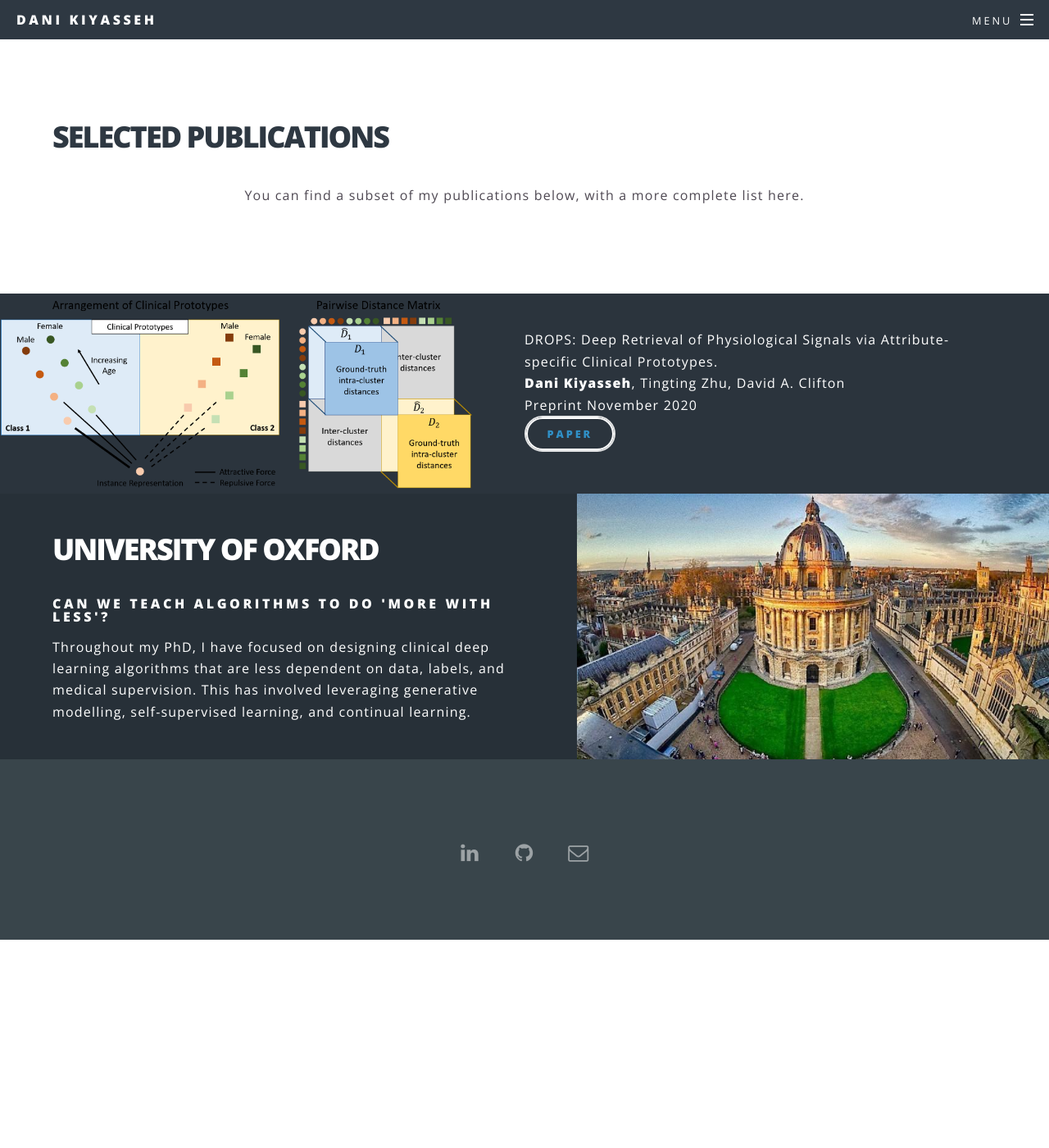
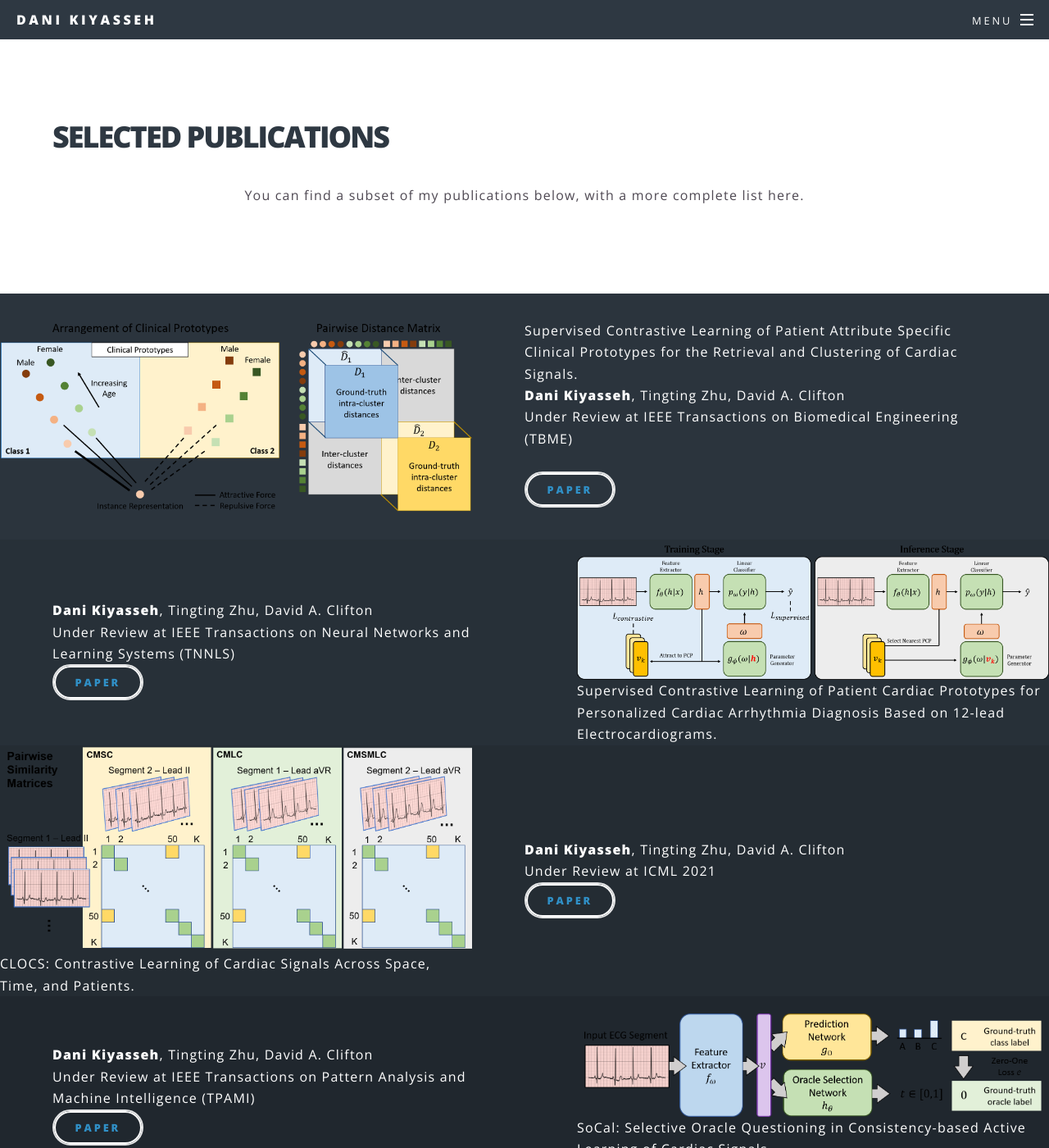
Before and after one commit to danikiyasseh/danikiyasseh.github.io, a Jekyll site: the page publications.html, which Jekyll copies as it is, in a window 1280 px wide and 1400 px high. Shown: the whole window at 82% size. Built offline with Jekyll 4.4.1, drawn with Linux system fonts in a browser that asks for light colours; a style sheet for code colours, icons or effects is not loaded; some of the changed text lies outside the part shown.

Commit message:
Update publications.html

```diff
--- a/publications.html
+++ b/publications.html
@@ -88,9 +88,9 @@
 					<section class="spotlight">
 			        		<div class="image"><img src="images/DROPS_summary_figure.png" alt="Ox" /></div><div class="content">
 
-			        		<p><a href="https://arxiv.org/abs/2011.14230">DROPS: Deep Retrieval of Physiological Signals via Attribute-specific Clinical Prototypes.</a> <br />
-<b>						Dani Kiyasseh</b>, Tingting Zhu, David A. Clifton <br />
-						Preprint November 2020 <br />
+			        		<p><a href="https://arxiv.org/abs/2011.14230">Supervised Contrastive Learning of Patient Attribute Specific Clinical Prototypes for the Retrieval and Clustering of Cardiac Signals.</a> <br />
+						<b>Dani Kiyasseh</b>, Tingting Zhu, David A. Clifton <br />
+						Under Review at IEEE Transactions on Biomedical Engineering (TBME) <br /> <br />
 						<a href="https://arxiv.org/abs/2011.14230" class="button style2"><b>paper</b></a>
 						</p>
 
@@ -98,11 +98,75 @@
 			        	</section>
 
 			        	<section class="spotlight">
-			        		<div class="image"><img src="images/oxford.jpg" alt="Ox" /></div><div class="content">
-			        		<h2><a href="https://eng.ox.ac.uk/chi/team/">University of Oxford</a></h2>
-						<h1>Can we teach algorithms to do 'more with less'?</h1>
-						<p> Throughout my PhD, I have focused on designing clinical deep learning algorithms that are less dependent on data, labels, and medical supervision. This has involved leveraging generative modelling, self-supervised learning, and continual learning. </p>
-			        		</div>
+			        		<div class="image"><img src="images/PCPs_summary_figure.png" alt="Ox" />Supervised Contrastive Learning of Patient Cardiac Prototypes for Personalized Cardiac Arrhythmia Diagnosis Based on 12-lead Electrocardiograms.</div><div class="content">
+
+			        		<p><a href="https://arxiv.org/abs/2011.14227"></a> <br />
+						<b>Dani Kiyasseh</b>, Tingting Zhu, David A. Clifton <br />
+						Under Review at IEEE Transactions on Neural Networks and Learning Systems (TNNLS) <br />
+						<a href="https://arxiv.org/abs/2011.14227" class="button style2"><b>paper</b></a>
+						</p>
+
+						</div>
+			        	</section>
+
+					<section class="spotlight">
+			        		<div class="image"><img src="images/CLOCS_summary_figure.png" alt="Ox" />CLOCS: Contrastive Learning of Cardiac Signals Across Space, Time, and Patients.</div><div class="content">
+
+			        		<p><a href="https://arxiv.org/abs/2005.13249"></a> <br />
+						<b>Dani Kiyasseh</b>, Tingting Zhu, David A. Clifton <br />
+						Under Review at ICML 2021 <br />
+						<a href="https://arxiv.org/abs/2005.13249" class="button style2"><b>paper</b></a>
+						</p>
+
+						</div>
+			        	</section>
+
+					<section class="spotlight">
+			        		<div class="image"><img src="images/SoCal_summary_figure.png" alt="Ox" />SoCal: Selective Oracle Questioning in Consistency-based Active Learning of Cardiac Signals.</div><div class="content">
+
+			        		<p><a href="https://arxiv.org/abs/2004.09557"></a> <br />
+						<b>Dani Kiyasseh</b>, Tingting Zhu, David A. Clifton <br />
+						Under Review at IEEE Transactions on Pattern Analysis and Machine Intelligence (TPAMI) <br />
+						<a href="https://arxiv.org/abs/2004.09557" class="button style2"><b>paper</b></a>
+						</p>
+
+						</div>
+			        	</section>
+
+					<section class="spotlight">
+			        		<div class="image"><img src="images/CLOPS_summary_figure.png" alt="Ox" />A Clinical Deep Learning Framework for Continually Learning from Cardiac Signals Across Diseases, Time, and Modalities.</div><div class="content">
+
+			        		<p><a href="https://arxiv.org/abs/2004.09578"></a> <br />
+						<b>Dani Kiyasseh</b>, Tingting Zhu, David A. Clifton <br />
+						Under Review at Nature Communications <br />
+						<a href="https://arxiv.org/abs/2004.09578" class="button style2"><b>paper</b></a>
+						</p>
+
+						</div>
+			        	</section>
+
+					<section class="spotlight">
+			        		<div class="image"><img src="images/RBME_summary_figure.png" alt="Ox" />The Promise of Clinical Decision Support Systems Targetting Low-Resource Settings.</div><div class="content">
+
+			        		<p><a href="https://ieeexplore.ieee.org/document/9171431"></a> <br />
+						<b>Dani Kiyasseh</b>, Tingting Zhu, David A. Clifton <br />
+						IEEE Reviews in Biomedical Engineering, August 2020 <br />
+						<a href="https://ieeexplore.ieee.org/document/9171431" class="button style2"><b>paper</b></a>
+						</p>
+
+						</div>
+			        	</section>
+
+					<section class="spotlight">
+			        		<div class="image"><img src="images/PlethAugment_summary_figure.png" alt="Ox" />PlethAugment: GAN-Based PPG Augmentation for Medical Diagnosis in Low-Resource Settings.</div><div class="content">
+
+			        		<p><a href="https://ieeexplore.ieee.org/document/9078801"></a> <br />
+						<b>Dani Kiyasseh</b>, ..., Tingting Zhu, David A. Clifton <br />
+						IEEE Journal of Biomedical and Health Informatics, April 2020 <br />
+						<a href="https://ieeexplore.ieee.org/document/9078801" class="button style2"><b>paper</b></a>
+						</p>
+
+						</div>
 			        	</section>
 
 			</section>
```
